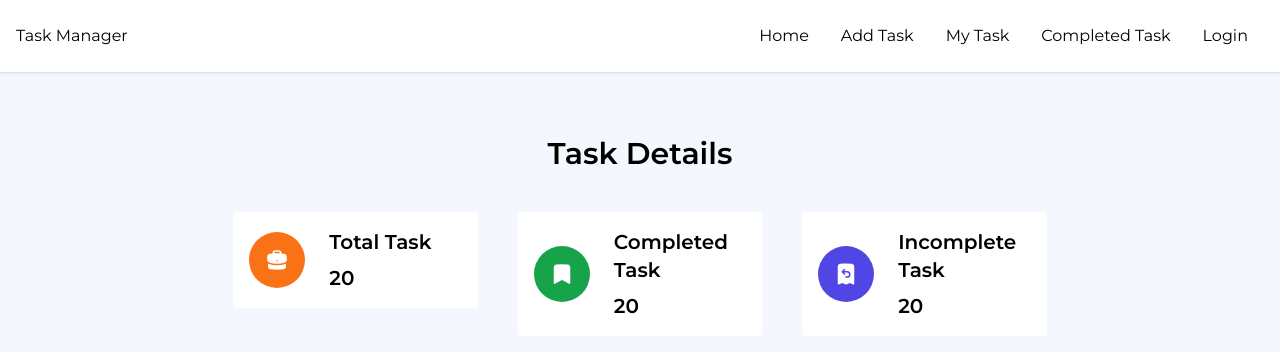
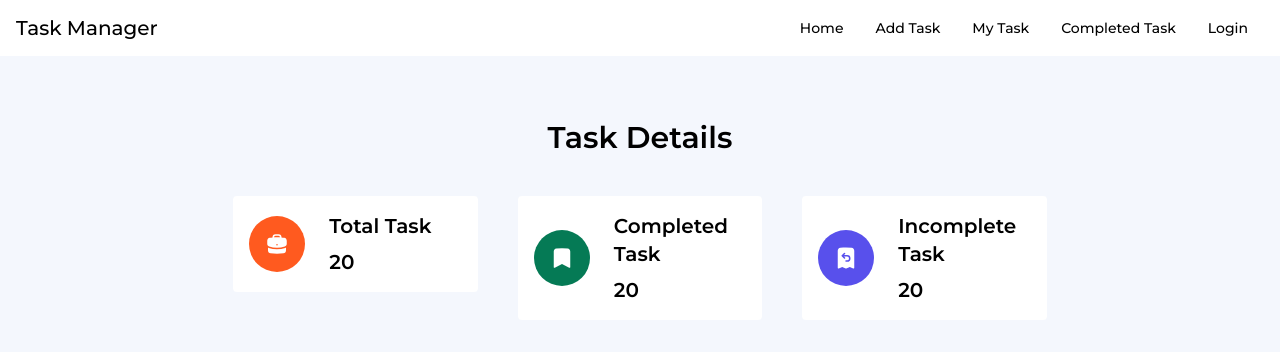
Before and after one commit to mukutdev/task-manager-client, a React (Create React App) app: page / in a window 1280 px wide. Shown: the top 352 px of the page. Built offline with nearby package versions, Linux system fonts and the light colour scheme; no server answers.

Commit message:
responsive navbar addded

```diff
--- a/package.json
+++ b/package.json
@@ -9,6 +9,8 @@
     "@testing-library/react": "^13.4.0",
     "@testing-library/user-event": "^13.5.0",
     "firebase": "^9.15.0",
+    "flowbite": "^1.5.5",
+    "flowbite-react": "^0.3.7",
     "node-sass": "^7.0.3",
     "react": "^18.2.0",
     "react-dom": "^18.2.0",
--- a/src/Header/Header.js
+++ b/src/Header/Header.js
@@ -1,58 +1,67 @@
-import { ArrowLeftOnRectangleIcon } from '@heroicons/react/24/solid';
-import React, { useContext } from 'react';
-import { Link, NavLink } from 'react-router-dom';
-import { AuthProvider } from '../Context/AuthContext';
+import { ArrowLeftOnRectangleIcon } from "@heroicons/react/24/solid";
+import { Navbar } from "flowbite-react";
+import React, { useContext } from "react";
+import { Link, NavLink } from "react-router-dom";
+import { AuthProvider } from "../Context/AuthContext";
 
 const Header = () => {
-
-  const {user , handleUserLogout} = useContext(AuthProvider)
-
+  const { user, handleUserLogout } = useContext(AuthProvider);
 
   console.log(user);
 
-
   return (
-<nav className="bg-white shadow" role="navigation">
-  <div className="container mx-auto p-4 flex flex-wrap items-center md:flex-no-wrap">
-    <div className="mr-4 md:mr-8">
-      <Link to={'/'}>
-        Task Manager
-      </Link>
-    </div>
-    <div className="ml-auto md:hidden">
-      <button className="flex items-center px-3 py-2 border rounded" type="button">
-        <svg className="h-3 w-3" viewBox="0 0 20 20" xmlns="http://www.w3.org/2000/svg">
-          <title>Menu</title>
-          <path d="M0 3h20v2H0V3zm0 6h20v2H0V9zm0 6h20v2H0v-2z"/>
-        </svg>
-      </button>
-    </div>
-    <div className="w-full md:w-auto md:flex-grow md:flex md:items-center">
-
+      <div className="bg-white">
+        <Navbar fluid={true} rounded={true} className="container mx-auto">
+      <Link to={"/"} className="font-medium text-xl">Task Manager</Link>
+      <Navbar.Toggle />
+      <Navbar.Collapse>
         <ul className="flex flex-col mt-4 -mx-4 pt-4 border-t md:flex-row md:items-center md:mx-0 md:ml-auto md:mt-0 md:pt-0 md:border-0">
           <li>
-          <NavLink to={'/'} className="block px-4 py-1 md:p-2 lg:px-4" >Home</NavLink>
+            <NavLink to={"/"} className="block px-4 py-1 md:p-2 lg:px-4">
+              Home
+            </NavLink>
           </li>
           <li>
-          <NavLink to={'/addtask'} className="block px-4 py-1 md:p-2 lg:px-4">Add Task</NavLink>
+            <NavLink to={"/addtask"} className="block px-4 py-1 md:p-2 lg:px-4">
+              Add Task
+            </NavLink>
           </li>
           <li>
-          <NavLink to={'/mytask'} className="block px-4 py-1 md:p-2 lg:px-4" >My Task</NavLink>
+            <NavLink to={"/mytask"} className="block px-4 py-1 md:p-2 lg:px-4">
+              My Task
+            </NavLink>
           </li>
           <li>
-          <NavLink to={'/completed'} className="block px-4 py-1 md:p-2 lg:px-4" >Completed Task</NavLink>
+            <NavLink
+              to={"/completed"}
+              className="block px-4 py-1 md:p-2 lg:px-4"
+            >
+              Completed Task
+            </NavLink>
           </li>
-        {
-          user?.uid ? <><span className='font-medium'>Hello , {user?.displayName}</span><button onClick={handleUserLogout} className='flex items-center gap-2 ml-3 bg-indigo-600 text-white p-2 rounded-md text-base'><ArrowLeftOnRectangleIcon className='h-5 w-5'/>Sign Out</button></> :
+          {user?.uid ? (
+            <>
+              <span className="font-medium">Hello , {user?.displayName}</span>
+              <button
+                onClick={handleUserLogout}
+                className="flex items-center gap-2 md:ml-3 bg-indigo-600 text-white p-2 rounded-md text-base"
+              >
+                <ArrowLeftOnRectangleIcon className="h-5 w-5" />
+                Sign Out
+              </button>
+            </>
+          ) : (
             <li>
-          <NavLink to={'/login'} className="block px-4 py-1 md:p-2 lg:px-4" >Login</NavLink>
+              <NavLink to={"/login"} className="block px-4 py-1 md:p-2 lg:px-4">
+                Login
+              </NavLink>
             </li>
-        }
+          )}
+        </ul>
+      </Navbar.Collapse>
+    </Navbar>
+      </div>
 
-      </ul>
-    </div>
-  </div>
-</nav>
   );
 };
 
--- a/src/Pages/MyTask/MyTask.js
+++ b/src/Pages/MyTask/MyTask.js
@@ -27,7 +27,7 @@ const MyTask = () => {
             <div className='mt-10'>
                     <h2 className='text-2xl text-center font-semibold'>All Task {tasks.length}</h2>
             <div className='w-11/12 mx-auto mt-14'>
-                <div className='grid grid-cols-3 justify-between gap-10 mb-40'>
+                <div className='grid md:grid-cols-3 justify-between gap-10 mb-40'>
                     {
                         tasks.map(task => <TaskCard key={task._id} task={task} refetch={refetch}/>)
                     }
--- a/tailwind.config.js
+++ b/tailwind.config.js
@@ -2,9 +2,10 @@
 module.exports = {
   content: [
     "./src/**/*.{js,jsx,ts,tsx}",
+    'node_modules/flowbite-react/**/*.{js,jsx,ts,tsx}'
   ],
   theme: {
     extend: {},
   },
-  plugins: [],
+  plugins: [require('flowbite/plugin')],
 }
```
Also changed, not shown: public/task.json (deleted, +0 -37 lines), 1 other file (tests, documents, lock files or other folders). Lines whose indentation alone changed are shown as unchanged.
